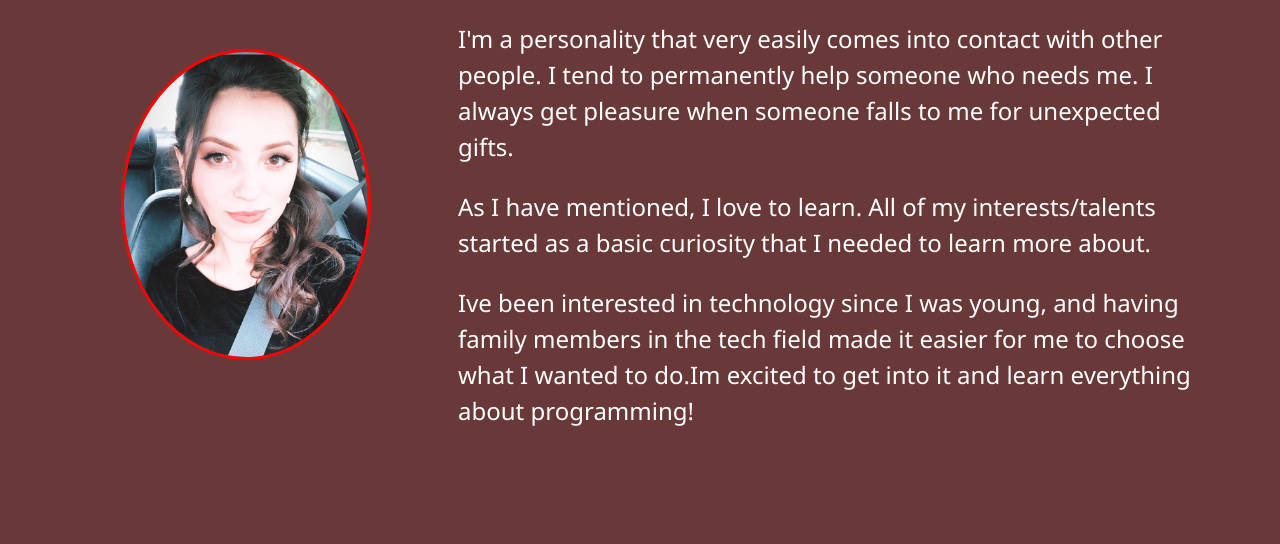
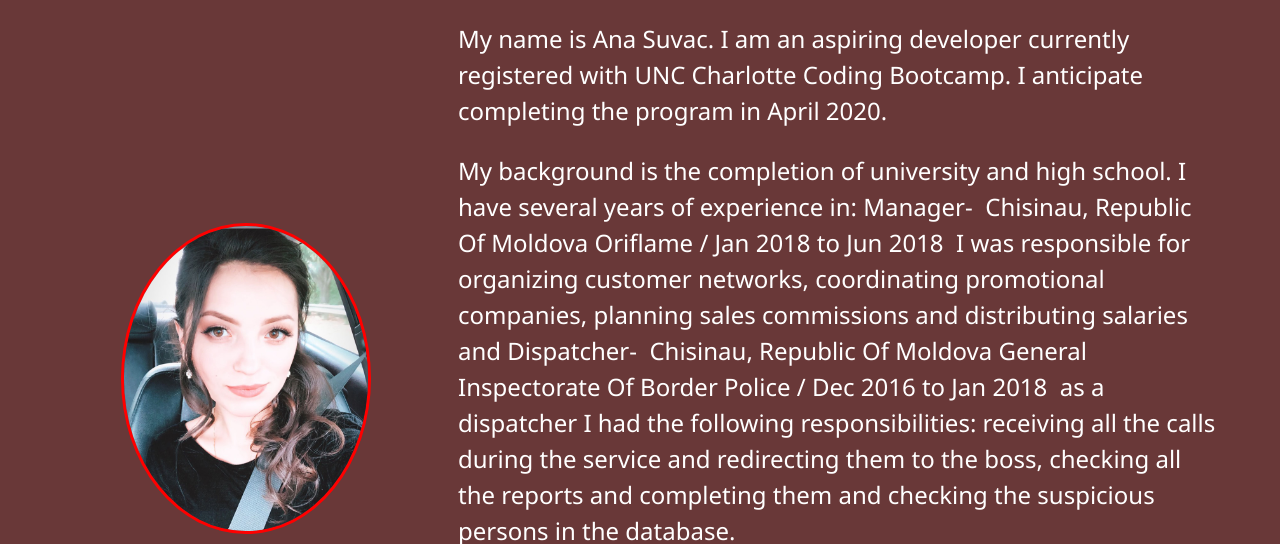
Before and after one commit to annasuvvac/webpage, a plain HTML site: page about.html in a window 1280 px wide. Shown: the part 253-797 px from the top of the page. Drawn offline with Linux system fonts and the light colour scheme.

Commit message:
add a resume

```diff
--- a/about.html
+++ b/about.html
@@ -62,11 +62,17 @@
 
             <div class="bio">
                 <h3 class="text-secondary">Bio</h3>
-                <p>I'm a personality that very easily comes into contact with other people. I tend to permanently help someone who needs me. I always get pleasure when someone falls to me for unexpected gifts.</p>
+                <p>My name is Ana Suvac. I am an aspiring developer currently registered with UNC Charlotte Coding Bootcamp. I anticipate completing the program in April 2020.</p>
 
-                <p>As I have mentioned, I love to learn. All of my interests/talents started as a basic curiosity that I needed to learn more about. </p>
+                <p>My background is the completion of university and high school. I have several years of experience in: Manager-
+                     Chisinau, Republic Of Moldova Oriflame / Jan 2018 to Jun 2018
+                     I was responsible for organizing customer networks, coordinating promotional companies, planning sales commissions and distributing salaries and
+                    Dispatcher-
+                     Chisinau, Republic Of Moldova General Inspectorate Of Border Police / Dec 2016 to Jan 2018
+                     as a dispatcher I had the following responsibilities: receiving all the calls during the service and redirecting them to the boss, checking all the reports and completing them and checking the suspicious persons in the database. </p>
 
-                <p>Ive been interested in technology since I was young, and having family members in the tech field made it easier for me to choose what I wanted to do.Im excited to get into it and learn everything about programming!</p>
+                <p>My next work is hopefully a full stack developer. I hope to gain enough knowledge to work in this sphere and gain even more experience.</p>
+            <p>During my free time I like to take pictures and then edit them to give a professional look.</p>
             </div>
 
 
```
Also changed, not shown: index.html (+5 -1 lines), assets/img/resume.jpg (added), 1 other file.
